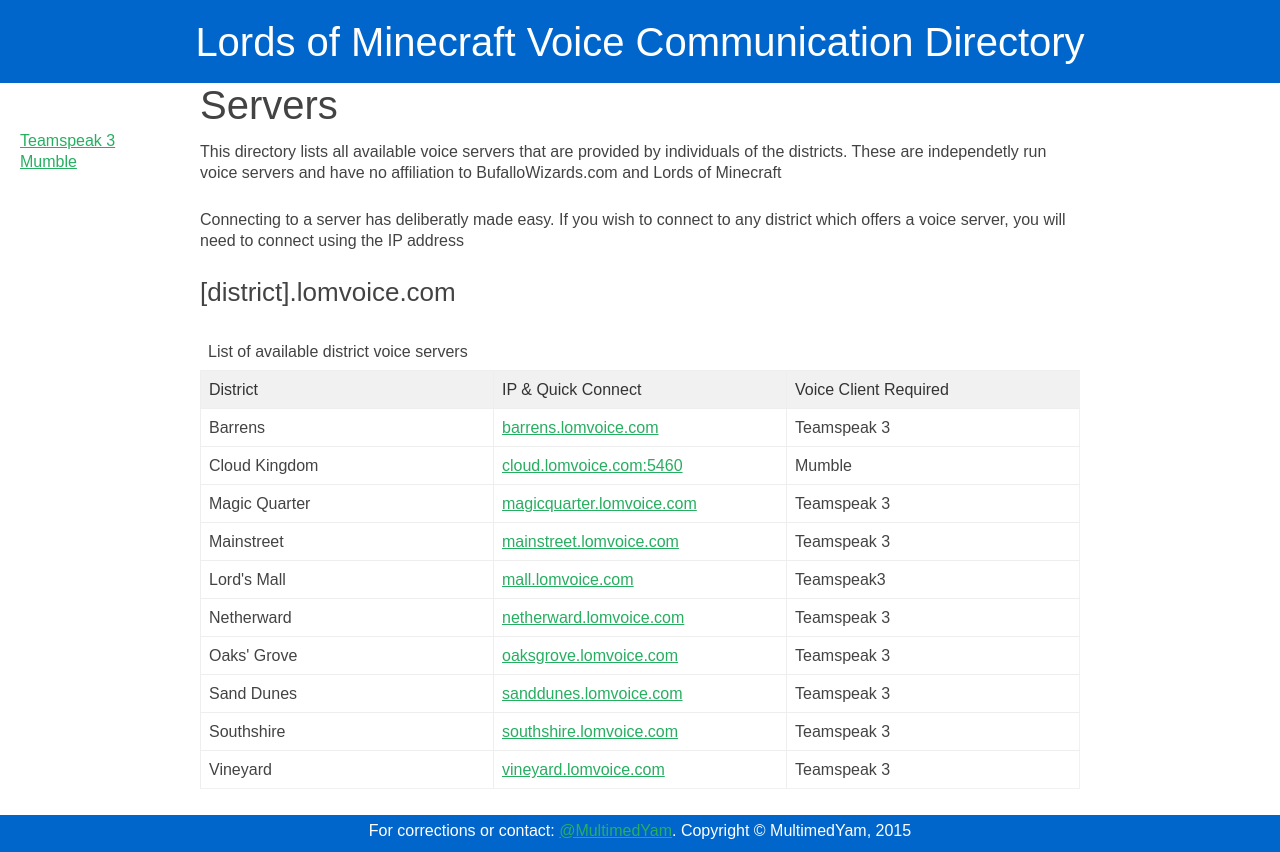
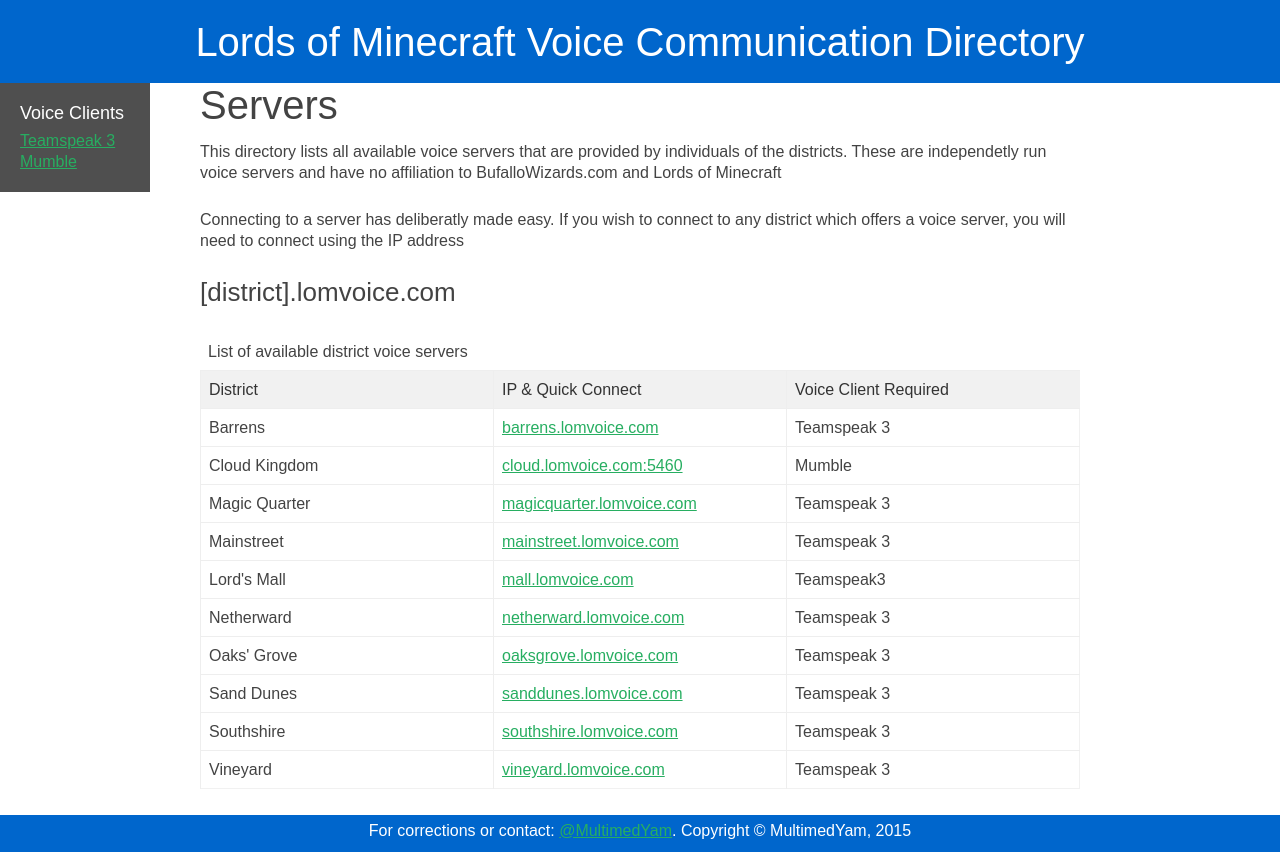
Before and after one commit to MultimedYam/MultimedYam.github.io, a plain HTML site: page index.html in a window 1280 px wide. Drawn offline with nearby package versions, Linux system fonts and the light colour scheme; a script that the page names is missing.

Commit message:
Update style.css

```diff
--- a/style.css
+++ b/style.css
@@ -13,7 +13,6 @@
   padding:20px;
   width:150px;
   background-color:#4f4f4f;
-  background: repeat-y;
   color:white;
 }
 details,
```
